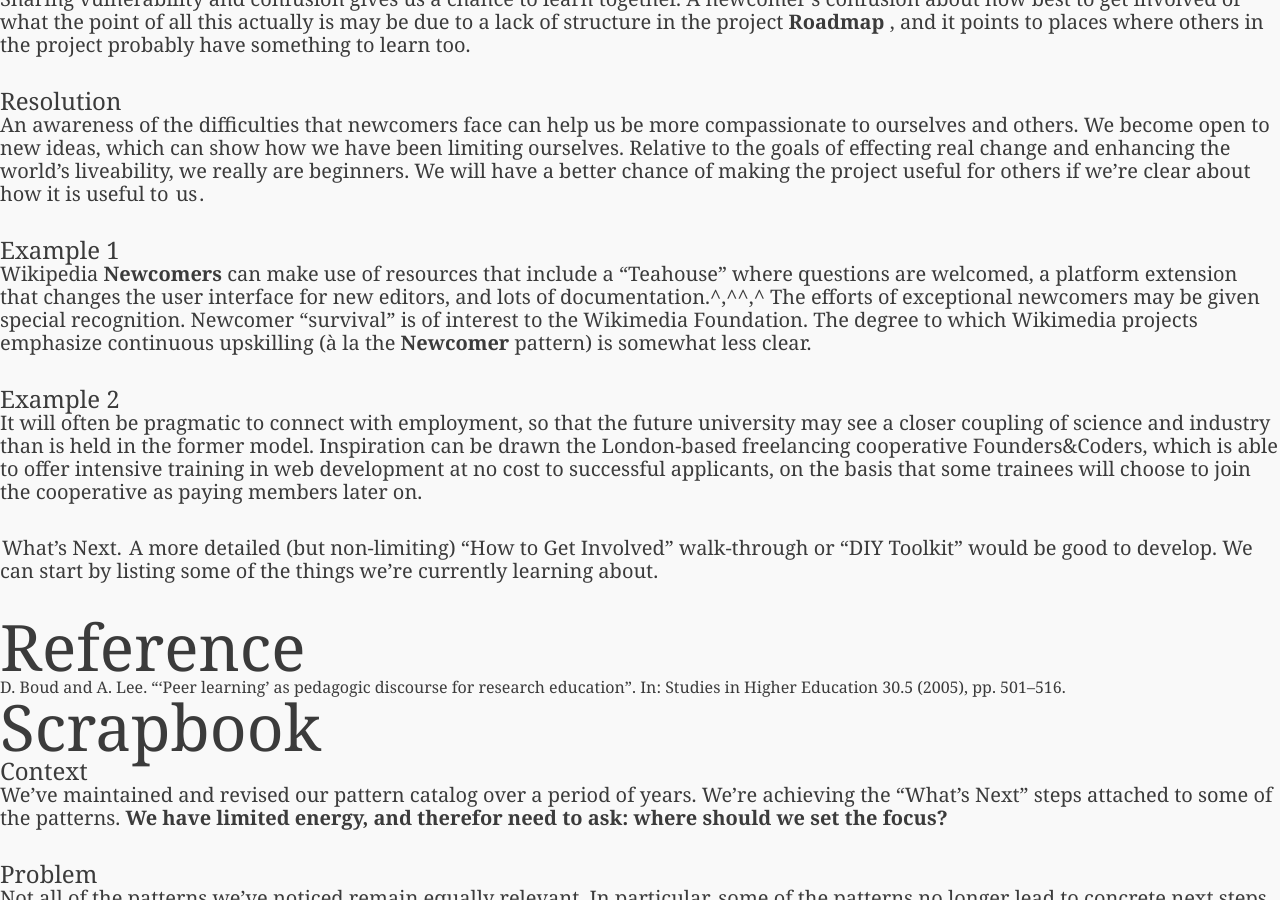
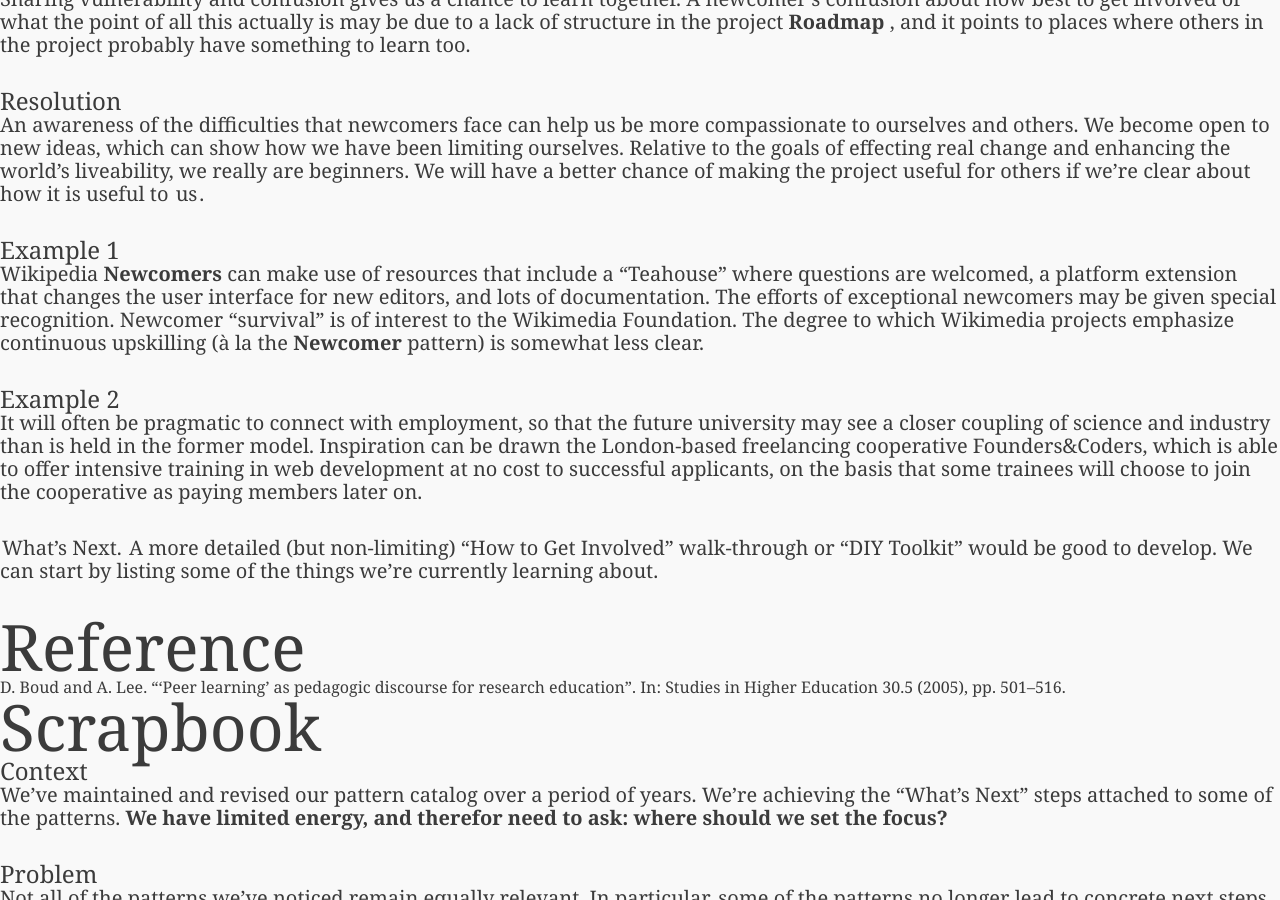
Before and after one commit to Peeragogy/Peeragogy.github.io, a Jekyll site: the page built from practice.md, in a window 1280 px wide and 900 px high, scrolled down 15276 px. Built offline with Jekyll 4.4.1, drawn with Linux system fonts in a browser that asks for light colours; some of the changed text lies outside the part shown.

Commit message:
fix left over problem from footnotes

```diff
--- a/practice.md
+++ b/practice.md
@@ -373,7 +373,7 @@
 community input [2]. The current description of the State
 of the Wikimedia Foundation includes a pointer to a two-week 2015
 Strategy Community Consultation (now closed for purposes of review and
-synthesis).^,^^,^
+synthesis).
 
 #### Example 2
 
@@ -680,10 +680,10 @@
 
 One of the best ways to jump in, get to know other Wikipedia users, and
 start working on a focused todo list is to join (or start) **A specific project**. Within
-Wikipedia, these are known as “WikiProjects.”^,^ The Wikimedia
+Wikipedia, these are known as “WikiProjects.” The Wikimedia
 Foundation also runs public projects, including the Wikipedia Education
 Program and the GLAM Wiki (for Galleries, Libraries, Archives, and
-Museums).^,^ The latter maintains a *list of case studies that
+Museums). The latter maintains a *list of case studies that
 describes specific projects undertaken by cultural organizations and
 Wikimedia*.
 
@@ -757,7 +757,7 @@
 There are many data streams around the Wikimedia project. They comprise
 an elaborate **Wrapper** function for the project, with components that range from
 Today’s Featured Article, which appears on the front page of Wikipedia,
-to formal annual reports from the nonprofit.^,^ Wikipedia also
+to formal annual reports from the nonprofit. Wikipedia also
 plays a function in a broader sense. It is a typical first port of call
 for people searching for information about the world.
 
@@ -918,7 +918,7 @@
 Wikipedia **Newcomers** can make use of resources that include a “Teahouse” where
 questions are welcomed, a platform extension that changes the user
 interface for new editors, and lots of
-documentation.^,^^,^ The efforts of exceptional newcomers
+documentation. The efforts of exceptional newcomers
 may be given special recognition. Newcomer “survival” is of
 interest to the Wikimedia Foundation. The degree to which Wikimedia
 projects emphasize continuous upskilling (à la the **Newcomer** pattern) is somewhat
```
